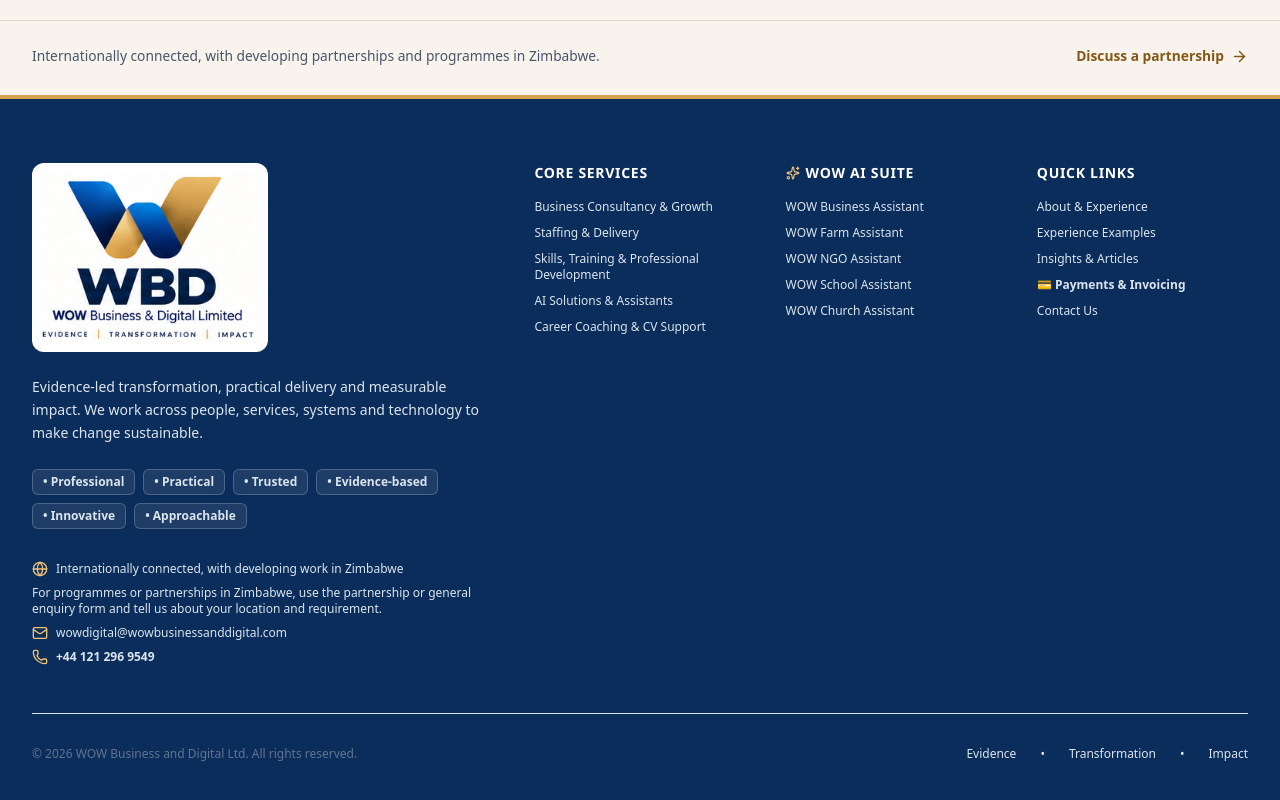
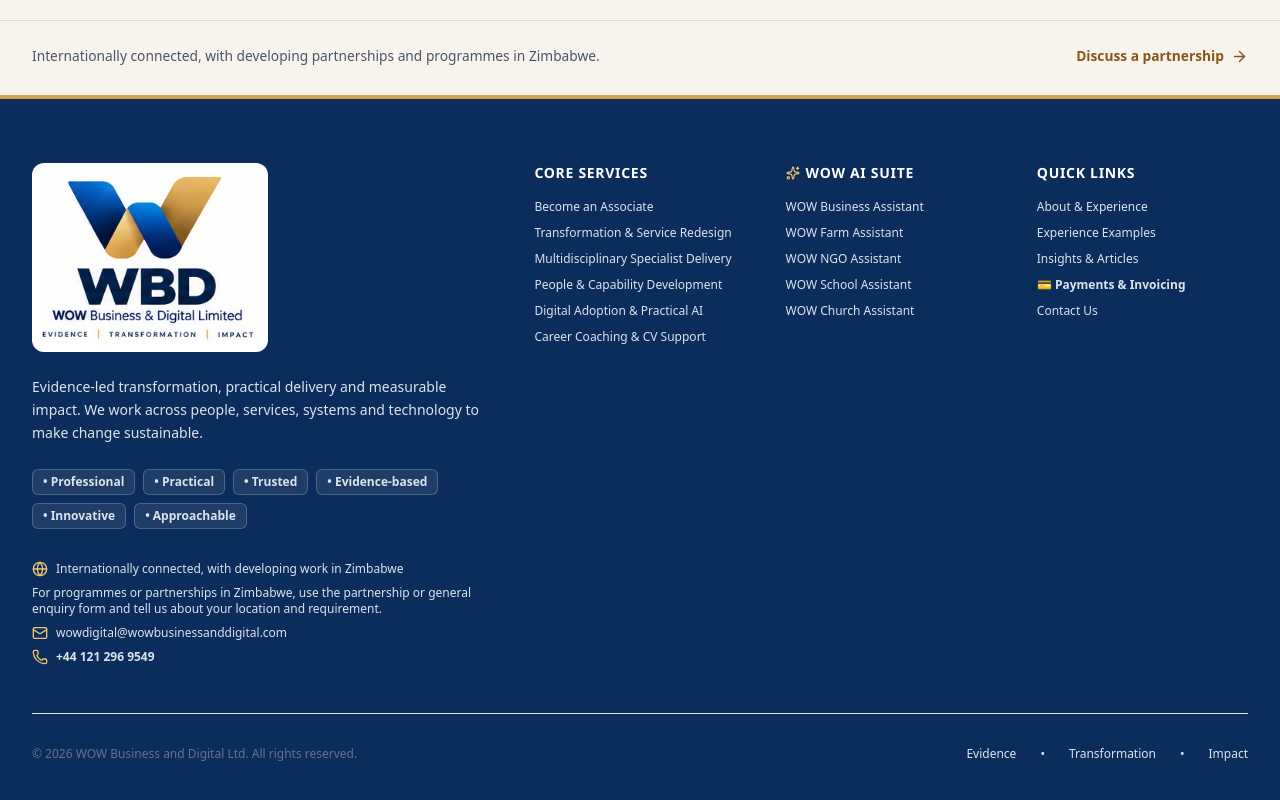
Before and after one commit to CptnMugo/WOW-Business-and-Digital, a React (Vite) app: page / in a window 1280 px wide. Shown: the part 2489-3289 px from the top of the page. Built offline with nearby package versions, Linux system fonts and the light colour scheme.

Commit message:
Connect associate form and validate enquiry submissions

```diff
--- a/src/components/Footer.tsx
+++ b/src/components/Footer.tsx
@@ -69,24 +69,25 @@
               Core Services
             </h3>
             <ul className="space-y-2.5 text-xs text-slate-600">
+              <li><a href="?page=associates" className="hover:underline">Become an Associate</a></li>
               <li>
                 <button onClick={() => handleNav('business-consultancy')} className="hover:text-navy-600 hover:underline transition-all text-left">
-                  Business Consultancy & Growth
+                  Transformation & Service Redesign
                 </button>
               </li>
               <li>
                 <button onClick={() => handleNav('staffing')} className="hover:text-navy-600 hover:underline transition-all text-left">
-                  Staffing & Delivery
+                  Multidisciplinary Specialist Delivery
                 </button>
               </li>
               <li>
                 <button onClick={() => handleNav('training')} className="hover:text-navy-600 hover:underline transition-all text-left">
-                  Skills, Training & Professional Development
+                  People & Capability Development
                 </button>
               </li>
               <li>
                 <button onClick={() => handleNav('ai-solutions')} className="hover:text-navy-600 hover:underline transition-all text-left">
-                  AI Solutions & Assistants
+                  Digital Adoption & Practical AI
                 </button>
               </li>
               <li>
```
